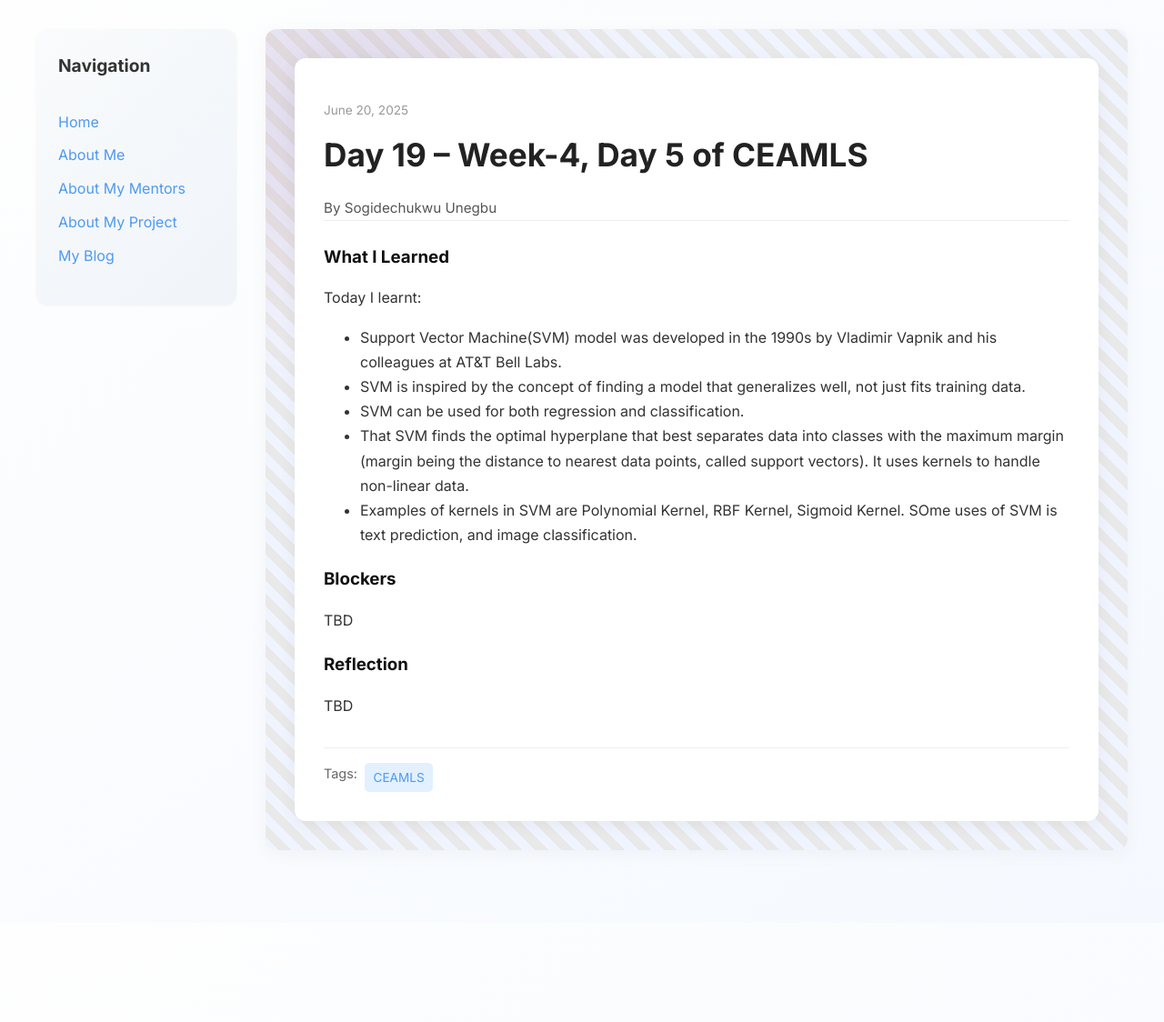
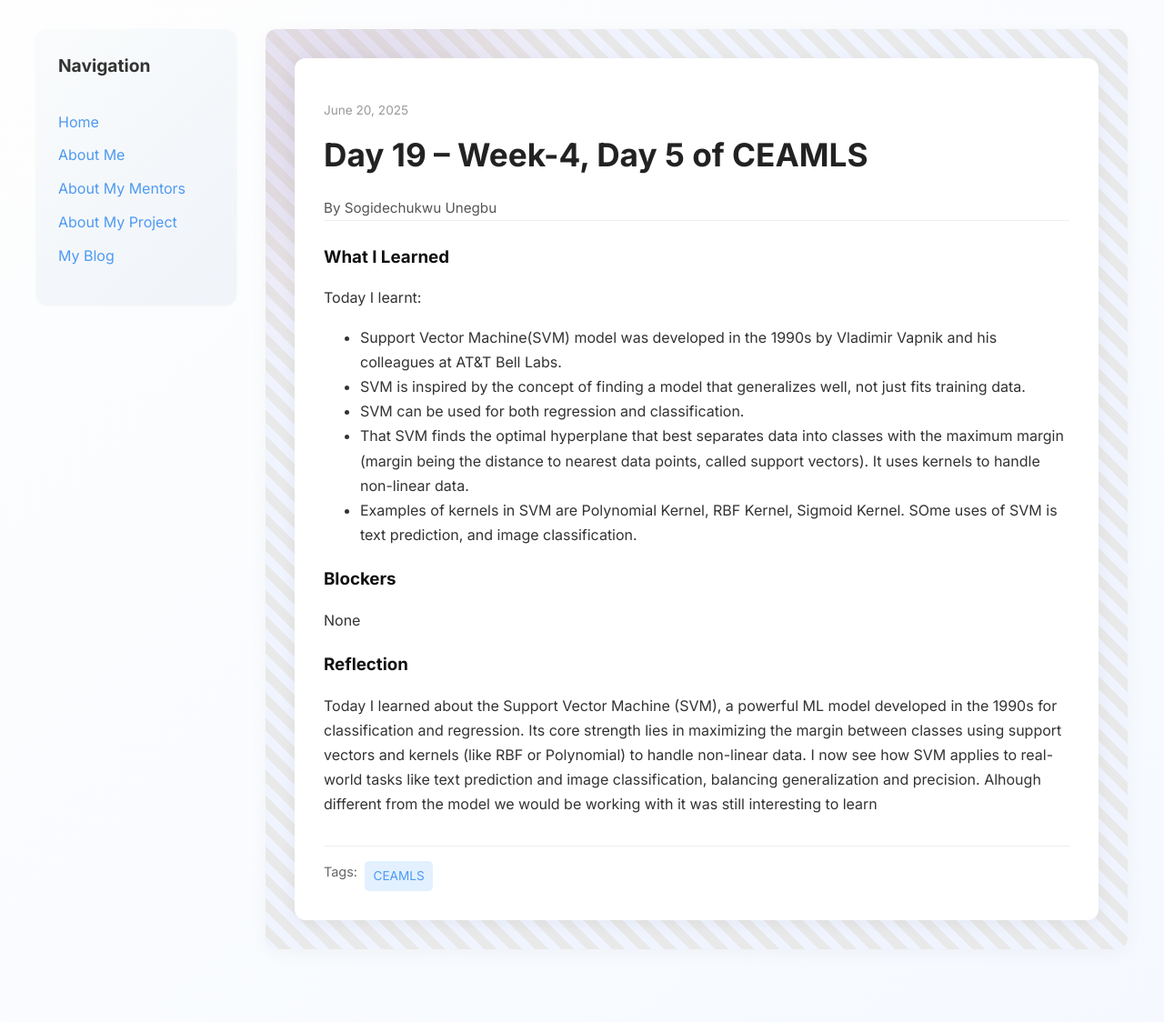
Before and after one commit to UnegbuSogidechukwu/UnegbuSogidechukwu.github.io, a Jekyll site: the page built from _posts/2025-06-20-day-19.md, in a window 1280 px wide. Shown: the whole page at 91% size. Built offline with Jekyll 4.4.1, drawn with Linux system fonts in a browser that asks for light colours; before the commit the page ends 1015 px from its top, so only the background shows below that.

Commit message:
Update 2025-06-20-day-19.md

```diff
--- a/_posts/2025-06-20-day-19.md
+++ b/_posts/2025-06-20-day-19.md
@@ -15,10 +15,12 @@ what_i_learned: |
     - Examples of kernels in SVM are Polynomial Kernel, RBF Kernel, Sigmoid Kernel. SOme uses of SVM is text prediction, and image classification.
 
 blockers: |
-  TBD
+  None
 
 reflection: |
-  TBD
+  Today I learned about the Support Vector Machine (SVM), a powerful ML model developed in the 1990s for classification and regression. Its core strength lies in maximizing the margin between classes using support vectors and kernels (like RBF or Polynomial) to handle non-linear data. I now see how SVM applies to real-world tasks like text prediction and image classification, balancing generalization and precision. Alhough different from the model we would be working with it was still interesting to learn
+
+
 
 
 ---
```
